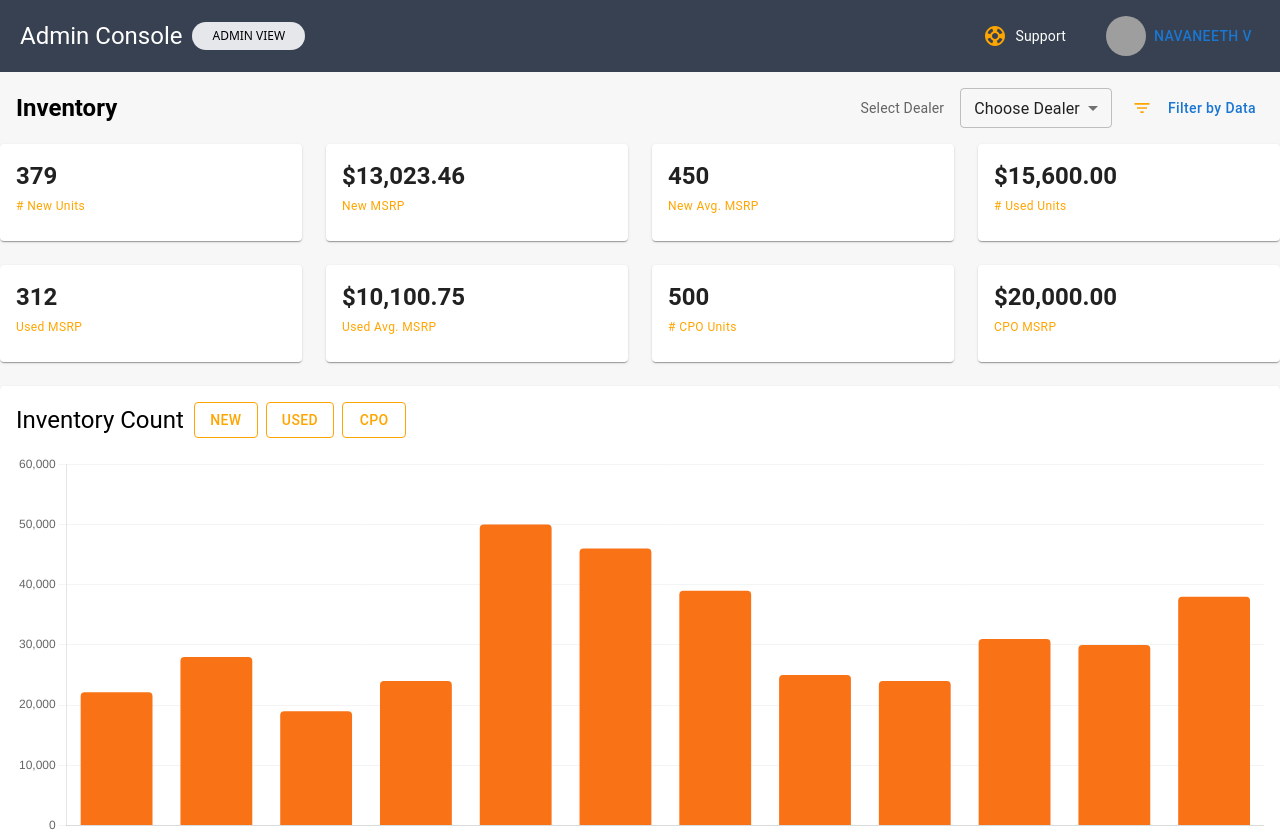
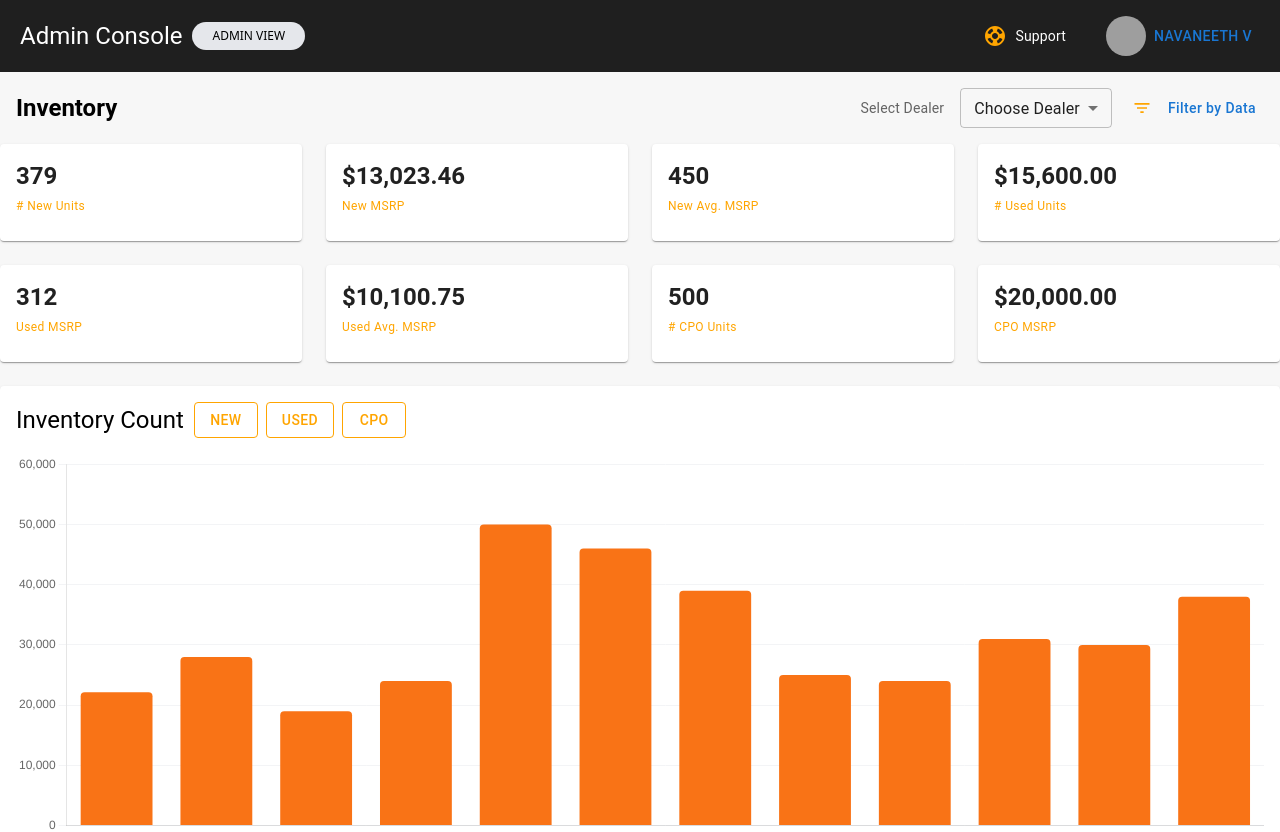
Before and after one commit to navneethvi/Inventory-Management, a React (Vite) app in the folder frontend/: page / in a window 1280 px wide. Shown: the top 832 px of the page. Built offline with nearby package versions, Linux system fonts and the light colour scheme; no server answers; grey boxes are pictures that could not be loaded.

Commit message:
dummy datas

```diff
--- a/frontend/src/page/InventoryDashboard.tsx
+++ b/frontend/src/page/InventoryDashboard.tsx
@@ -110,7 +110,7 @@ export default function InventoryDashboard() {
     setPage(newPage);
   };
 
-
+  // ! My backend is not deployed so im giving dumy datas
   const historyLogData = dummyInventory.map((item) => ({
     date: item.timestamp,
     newItems: 1,
@@ -140,7 +140,7 @@ export default function InventoryDashboard() {
             display: "flex",
             justifyContent: "space-between",
             alignItems: "center",
-            backgroundColor: "#374151",
+            backgroundColor: "#1F1F1F",
             padding: "10px 20px",
           }}
         >
```
